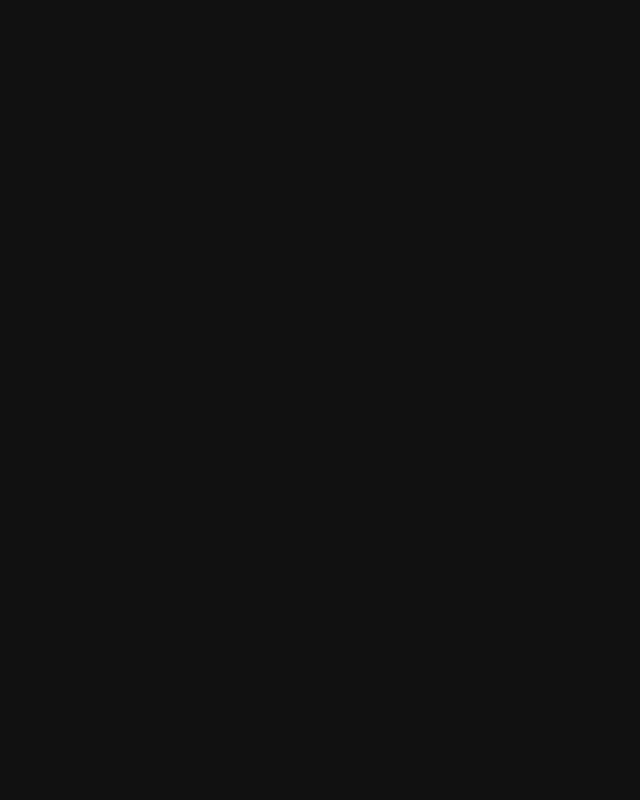
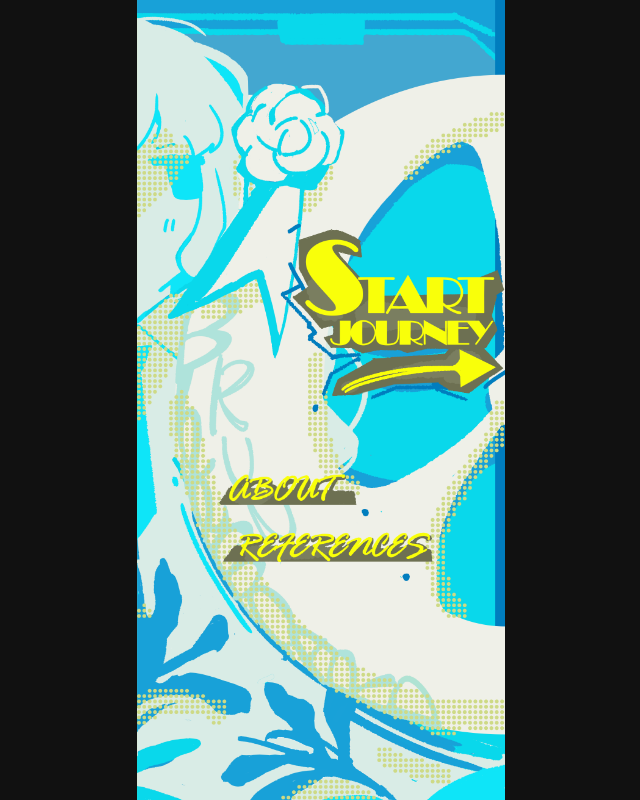
Before and after one commit to zyu34917-crypto/re-billboardrun-Homecoming, a plain HTML site: page index.html in a window 1280 px wide. Shown: the whole page, without its empty margins (319-959 px from the left). Drawn offline with Linux system fonts and the light colour scheme.

Commit message:
Update style.css

```diff
--- a/style.css
+++ b/style.css
@@ -60,7 +60,15 @@
 /* ── 核心引擎樣式 ── */
 *, *::before, *::after { box-sizing: border-box; margin: 0; padding: 0; }
 body { background: #111; display: flex; align-items: center; justify-content: center; width: 100vw; height: 100vh; height: 100dvh; overflow: hidden; font-family: 'Noto Sans TC', sans-serif; }
-#viewport { position: relative; aspect-ratio: 1206 / 2622; max-width: 100%; max-height: 100%; background: var(--bg); overflow: hidden; }
+#viewport {
+  position: relative;
+  width: min(100vw, 100vh * 1206 / 2622);
+  height: min(100vh, 100vw * 2622 / 1206);
+  width: min(100vw, 100dvh * 1206 / 2622);
+  height: min(100dvh, 100vw * 2622 / 1206);
+  background: var(--bg);
+  overflow: hidden;
+}
 
 #intro-screen { position: absolute; inset: 0; background: var(--yellow); z-index: 5000; display: flex; align-items: center; justify-content: center; }
 .intro-text { font-family: var(--font-display); font-size: 21px; color: var(--ink); letter-spacing: 1px; }
```
